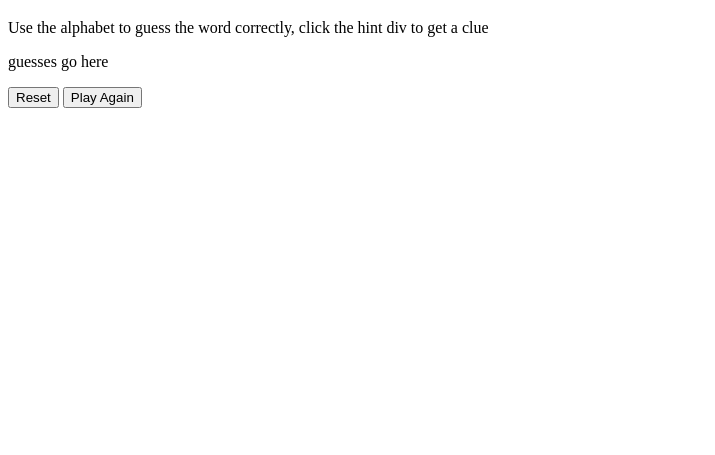
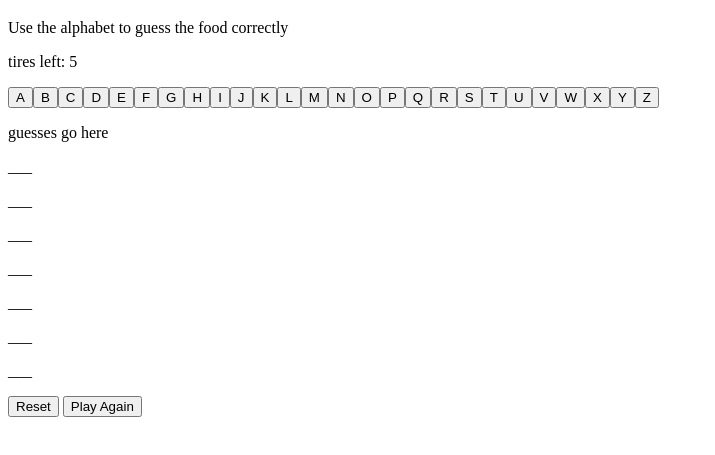
Before and after one commit to Andersons1218/Build-A-Man, a plain HTML site: page index.html in a window 1280 px wide. Shown: the part 61-516 px from the top of the page, without its empty margins (0-715 px from the left). Drawn offline with Linux system fonts and the light colour scheme.

Commit message:
buil-a-man html refactored

```diff
--- a/index.html
+++ b/index.html
@@ -7,16 +7,18 @@
     <script src="app.js" async defer></script>
     <link rel="stylesheet" href="style.css">
     <title>Lets Play Build-A-Man!</title>
+   </head>
+<body>
+    <h1>Build-A-Man</h1>
+    <div class="wrapper">
+    <p>Use the alphabet to guess the food correctly</p>
+    <p> tires left: <span class="numberOfTries">5</span></p>
+  <div class="letterbuttons"></div>
+    <p class="guesses">guesses go here</p>
 
-</head>
- <h1>Build-A-Man</h1>
-<body>
-    <p>Use the alphabet to guess the word correctly, click the hint div to get a clue</p>
-    <p class="guesses">guesses go here</p>
- <div class="letterbuttons"></div>
- <div class="words"></div>
+ <div class="spaces"></div>
  <button class="reset">Reset</button>
  <button class="playagain">Play Again</button>
-
+ </div>
 </body>
 </html>
```
